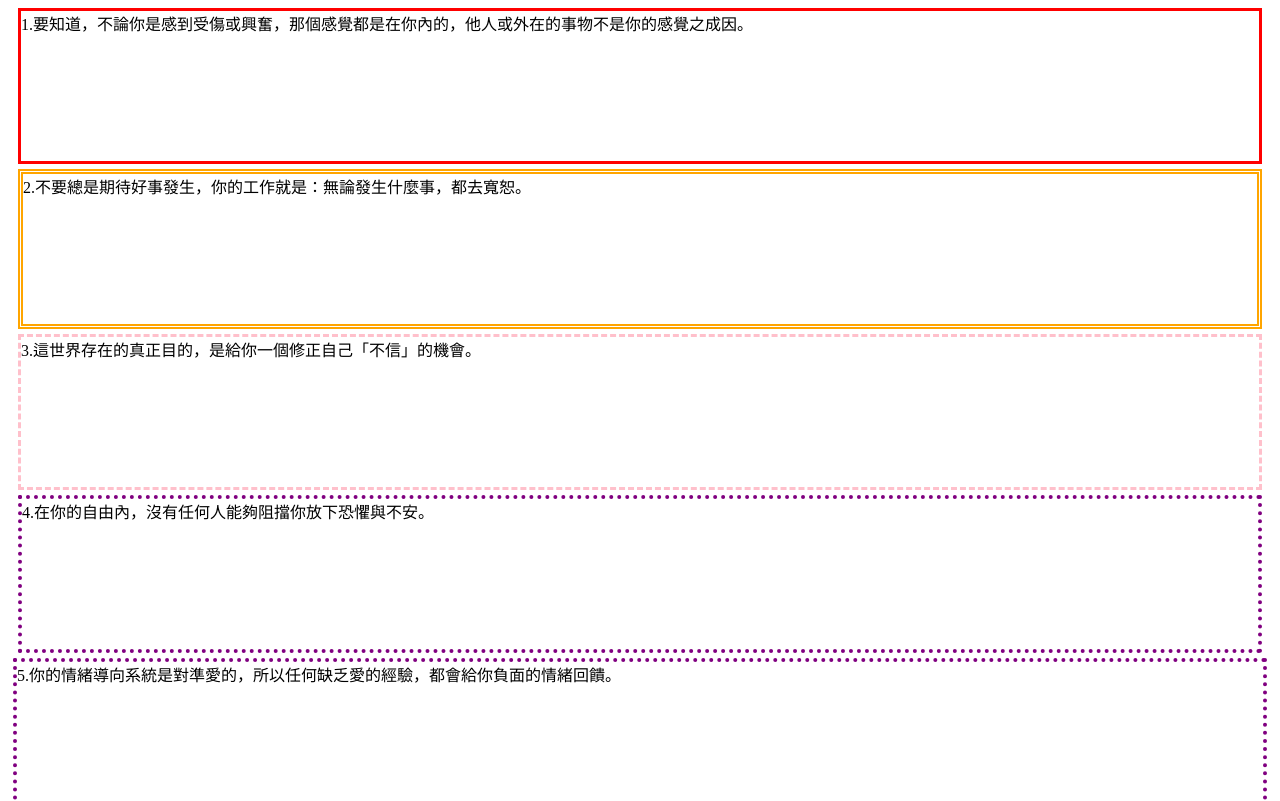
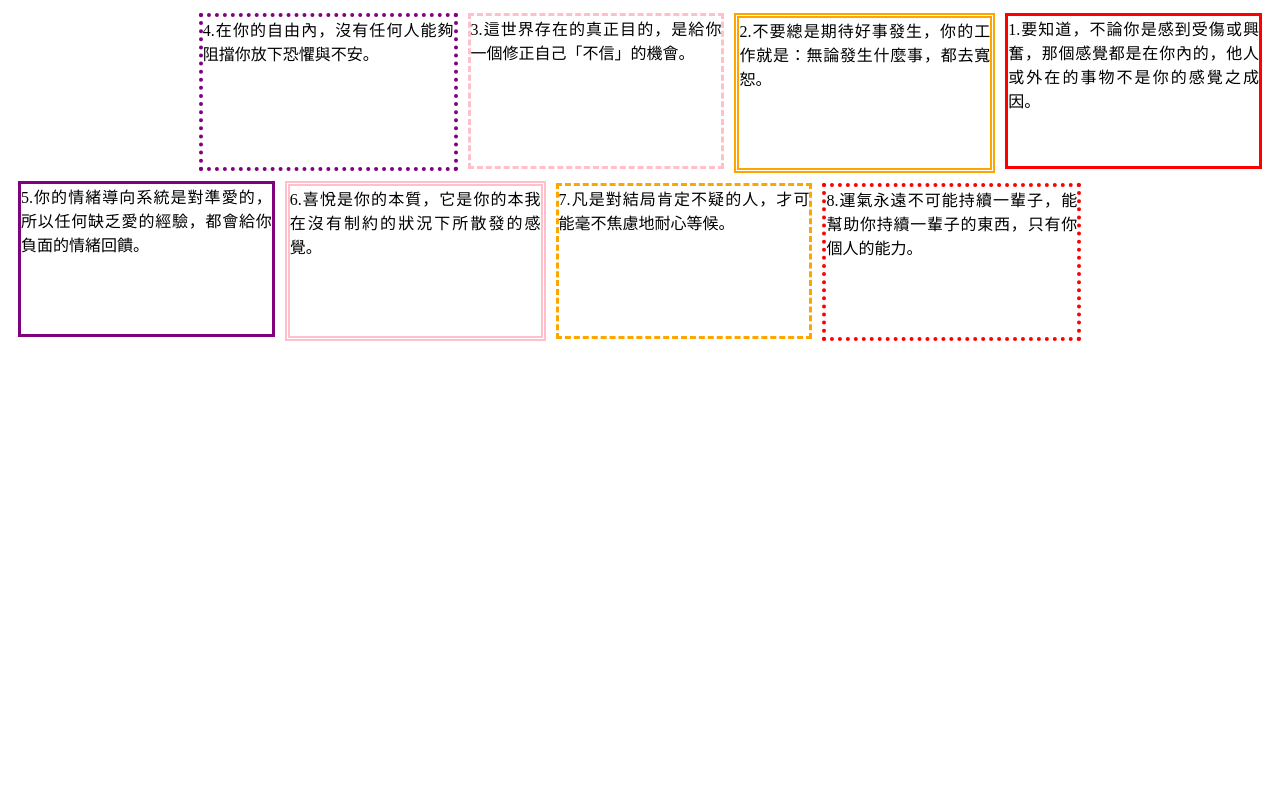
Before and after one commit to emmali1210/emmali1210.github.io, a plain HTML site: page B2B28/作業05/index.html in a window 1280 px wide. Shown: the top 801 px of the page. Drawn offline with Linux system fonts and the light colour scheme; a web font is replaced by a local one.

Commit message:
作業05

```diff
--- a/B2B28/作業05/index.html
+++ b/B2B28/作業05/index.html
@@ -1,24 +1,25 @@
+
 <!DOCTYPE html>
 <html lang="en">
 <head>
     <meta charset="UTF-8">
     <title>作業05</title>
     <style>
-        @font-face{
-            font-family:MyFon01;
-            src:url('宗楷體.ttf');
+        @font-face {
+            font-family: MyFont01;
+            src: url('宗楷體.ttf');
         }
-        @font-face{
-             font-family:MyFon02;
-             src:url('竹風體01.ttf');
-             src:url('竹風體02.ttf');
+        @font-face {
+            font-family: MyFont02;
+            src: url('竹風體01.ttf');
+            src: url('竹風體02.ttf');
         }
-        div{
-           margin:5px;
-           text-align:justify;
+        div {
+            margin: 5px;
+            text-align: justify;
         }
         .box1{
-            width: 20％
+            width: 20%;
             float: right;
             height: 150px;
             border-color: red;
@@ -27,7 +28,7 @@
             font-family: MyFont01;
         }
         .box2{
-            width: 20％
+            width: 20%;
             float: right;
             height: 150px;
             border-color: orange;
@@ -36,16 +37,16 @@
             font-family: MyFont02;
         }
         .box3{
-            width: 20％
+            width: 20%;
             float: right;
             height: 150px;
             border-color: pink;
             border-style: dashed;
             border-width: 3px;
-            font-family: "微軟正黑體";
+            font-family: "微軟黑正體";
         }
         .box4{
-            width: 20％
+            width: 20%;
             float: right;
             height: 150px;
             border-color: purple;
@@ -54,16 +55,16 @@
             font-family: "標楷體";
         }
         .box5{
-            width: 20％
+            width: 20%;
             float: left;
             height: 150px;
             border-color: purple;
-            border-style: dotted;
-            border-width: 4px;
+            border-style: solid;
+            border-width: 3px;
             font-family: MyFont01;
         }
         .box6{
-            width: 20％
+            width: 20%;
             float: left;
             height: 150px;
             border-color: pink;
@@ -72,24 +73,25 @@
             font-family: MyFont02;
         }
         .box7{
-            width: 20％
+            width: 20%;
             float: left;
             height: 150px;
             border-color: orange;
             border-style: dashed;
             border-width: 3px;
-            font-family: "微軟正黑體";
+            font-family: "微軟黑正體";
         }
         .box8{
-            width: 20％
+            width: 20%;
             float: left;
             height: 150px;
-            border-color :red;
+            border-color: red;
             border-style: dotted;
             border-width: 4px;
             font-family: "標楷體";
         }
     </style>
+
 </head>
 <body>
 <div>
@@ -106,6 +108,8 @@
         4.在你的自由內，沒有任何人能夠阻擋你放下恐懼與不安。
     </div>
 </div>
+
+<div>
     <div class="box5">
         5.你的情緒導向系統是對準愛的，所以任何缺乏愛的經驗，都會給你負面的情緒回饋。
     </div>
@@ -116,7 +120,7 @@
         7.凡是對結局肯定不疑的人，才可能毫不焦慮地耐心等候。
     </div>
     <div class="box8">
-                8. 不要等待機會，而是要創造機會。
+        8.運氣永遠不可能持續一輩子，能幫助你持續一輩子的東西，只有你個人的能力。
     </div>
 </div>
 </body>
```
Lines whose indentation alone changed are shown as unchanged.
